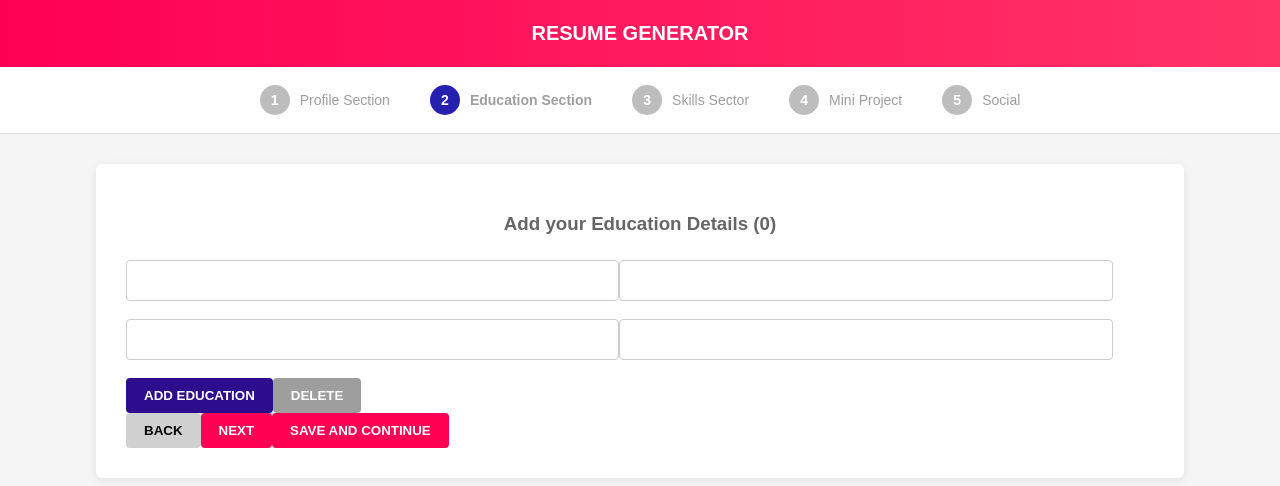
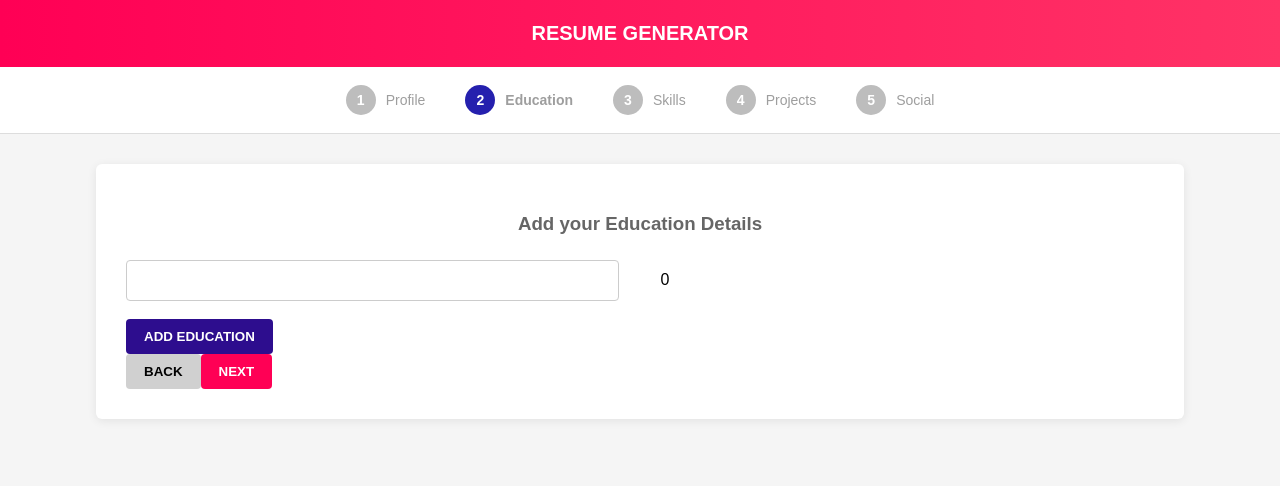
Before and after one commit to acciojob/resume-builder-akhssm, a React app: page / in a window 1280 px wide. Both pictures are taken after a click on the button "NEXT". Shown: the top 486 px of the page. Built offline with nearby package versions, Linux system fonts and the light colour scheme.

Commit message:
Made changes

```diff
--- a/src/components/App.js
+++ b/src/components/App.js
@@ -1,63 +1,27 @@
 import React, { useState } from "react";
 import "./../styles/App.css";
-
-const steps = [
-  "Profile Section",
-  "Education Section",
-  "Skills Sector",
-  "Mini Project",
-  "Social",
-];
 
 const App = () => {
   const [step, setStep] = useState(1);
 
-  const [profile, setProfile] = useState({
-    fname: "",
-    lname: "",
-    phone: "",
-    address: "",
-    url: "",
-  });
+  const [education, setEducation] = useState([]);
+  const [skills, setSkills] = useState([]);
+  const [projects, setProjects] = useState([]);
+  const [socials, setSocials] = useState([]);
 
-  const [education, setEducation] = useState([]);
-  const [eduForm, setEduForm] = useState({
-    courseName: "",
-    completionYear: "",
-    college: "",
-    percentage: "",
-  });
-
-  const [skills, setSkills] = useState([]);
-  const [skill, setSkill] = useState("");
-
-  const [projects, setProjects] = useState([]);
-  const [projectForm, setProjectForm] = useState({
-    projectName: "",
-    techStack: "",
-    description: "",
-  });
-
-  const [socials, setSocials] = useState([]);
-  const [social, setSocial] = useState("");
-
-  const next = () => step < 6 && setStep(step + 1);
-  const back = () => step > 1 && setStep(step - 1);
+  const next = () => setStep(step + 1);
+  const back = () => setStep(step - 1);
 
   return (
     <>
       <h1 className="title">RESUME GENERATOR</h1>
 
       <div className="steps">
-        {steps.map((label, i) => (
-          <span
-            key={i}
-            data-step={i + 1}
-            className={step === i + 1 ? "active-step" : ""}
-          >
-            {label}
-          </span>
-        ))}
+        <span className={step === 1 ? "active-step" : ""} data-step="1">Profile</span>
+        <span className={step === 2 ? "active-step" : ""} data-step="2">Education</span>
+        <span className={step === 3 ? "active-step" : ""} data-step="3">Skills</span>
+        <span className={step === 4 ? "active-step" : ""} data-step="4">Projects</span>
+        <span className={step === 5 ? "active-step" : ""} data-step="5">Social</span>
       </div>
 
       <div className="container">
@@ -65,97 +29,84 @@ const App = () => {
         {step === 1 && (
           <>
             <h3>Add your profile details</h3>
-            <input name="fname" onChange={e => setProfile({ ...profile, fname: e.target.value })} />
-            <input name="lname" onChange={e => setProfile({ ...profile, lname: e.target.value })} />
-            <input name="phone" onChange={e => setProfile({ ...profile, phone: e.target.value })} />
-            <input name="address" onChange={e => setProfile({ ...profile, address: e.target.value })} />
-            <input name="url" type="file" />
+            <input />
+            <input />
+            <input />
+            <input />
+            <input type="file" />
           </>
         )}
 
         {step === 2 && (
           <>
-            <h3>Add your Education Details ({education.length})</h3>
+            <h3>Add your Education Details</h3>
 
-            <input name="courseName" onChange={e => setEduForm({ ...eduForm, courseName: e.target.value })} />
-            <input name="completionYear" onChange={e => setEduForm({ ...eduForm, completionYear: e.target.value })} />
-            <input name="college" onChange={e => setEduForm({ ...eduForm, college: e.target.value })} />
-            <input name="percentage" onChange={e => setEduForm({ ...eduForm, percentage: e.target.value })} />
+            <div>
+              <input />
+              <span>{education.length}</span>
+            </div>
 
             <button
               id="add_education"
               className="MuiButton-contained"
-              onClick={() => setEducation([...education, eduForm])}
+              onClick={() => setEducation([...education, {}])}
             >
               ADD EDUCATION
             </button>
-
-            <button id="delete" onClick={() => setEducation([])}>DELETE</button>
           </>
         )}
 
         {step === 3 && (
           <>
-            <h3>Add your Skills ({skills.length})</h3>
+            <h3>Add your Skills</h3>
 
-            <input
-              name="skill"
-              value={skill}
-              onChange={e => setSkill(e.target.value)}
-            />
+            <div>
+              <input />
+              <span>{skills.length}</span>
+            </div>
 
             <button
               id="add_skill"
               className="MuiButton-contained"
-              onClick={() => {
-                setSkills([...skills, skill]);
-                setSkill("");
-              }}
+              onClick={() => setSkills([...skills, {}])}
             >
               ADD SKILL
             </button>
-
-            <button id="delete_skill" onClick={() => setSkills([])}>DELETE SKILL</button>
           </>
         )}
 
         {step === 4 && (
           <>
-            <h3>Add your Mini Projects ({projects.length})</h3>
+            <h3>Add your Mini Projects</h3>
 
-            <input name="projectName" onChange={e => setProjectForm({ ...projectForm, projectName: e.target.value })} />
-            <input name="techStack" onChange={e => setProjectForm({ ...projectForm, techStack: e.target.value })} />
-            <textarea name="description" onChange={e => setProjectForm({ ...projectForm, description: e.target.value })} />
+            <div>
+              <input />
+              <span>{projects.length}</span>
+            </div>
 
             <button
               id="add_project"
               className="MuiButton-contained"
-              onClick={() => setProjects([...projects, projectForm])}
+              onClick={() => setProjects([...projects, {}])}
             >
               ADD PROJECT
             </button>
-
-            <button id="delete" onClick={() => setProjects([])}>DELETE</button>
           </>
         )}
 
         {step === 5 && (
           <>
-            <h3>Add your Social Media ({socials.length})</h3>
+            <h3>Add your Social Media</h3>
 
-            <input
-              name="Social"
-              value={social}
-              onChange={e => setSocial(e.target.value)}
-            />
+            <div>
+              <input />
+              <span>{socials.length}</span>
+            </div>
 
             <button
               id="add_social"
               className="MuiButton-contained"
-              onClick={() => {
-                setSocials([...socials, social]);
-                setSocial("");
-              }}
+              onClick={() => setSocials([...socials, {}])}
             >
               ADD SOCIAL
             </button>
@@ -163,19 +114,8 @@ const App = () => {
         )}
 
         <div className="makeStyles-footer-15">
-          <button id="back" onClick={back} disabled={step === 1}>
-            BACK
-          </button>
-
-          {step < 6 && (
-            <button id="next" className="MuiButton-contained" onClick={next}>
-              NEXT
-            </button>
-          )}
-
-          <button id="save_continue" className="MuiButton-contained">
-            SAVE AND CONTINUE
-          </button>
+          {step > 1 && <button id="back" onClick={back}>BACK</button>}
+          {step < 5 && <button id="next" onClick={next}>NEXT</button>}
         </div>
 
       </div>
```
